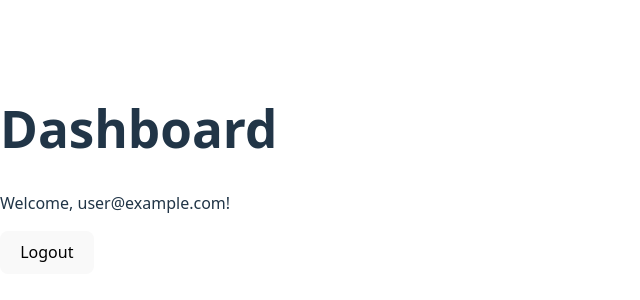
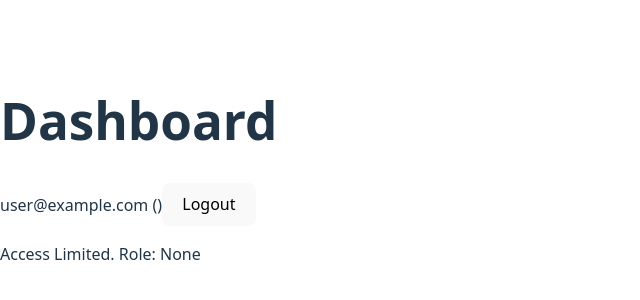
Before and after one commit to ashrafulislam65/job-candidate-management-client, a React (Vite) app: page /app in a window 1280 px wide. Shown: the part 230-530 px from the top of the page, without its empty margins (0-640 px from the left). Built offline with nearby package versions, Linux system fonts and the light colour scheme; no server answers; sample sign-in values are in the browser's storage.

Commit message:
user create in db successfull

```diff
--- a/package.json
+++ b/package.json
@@ -10,6 +10,8 @@
     "preview": "vite preview"
   },
   "dependencies": {
+    "@tanstack/react-query": "^5.90.16",
+    "axios": "^1.13.2",
     "firebase": "^12.7.0",
     "react": "^19.2.0",
     "react-dom": "^19.2.0",
--- a/src/Register.jsx
+++ b/src/Register.jsx
@@ -1,5 +1,6 @@
 import { useNavigate } from "react-router-dom";
 import useAuth from "./hooks/useAuth";
+import axiosSecure from "./api/axiosSecure";
 
 const Register = () => {
   const { register } = useAuth();
@@ -11,12 +12,25 @@ const Register = () => {
     const password = e.target.password.value;
 
     try {
+      // 1. Register in Firebase
       const result = await register(email, password);
-      const token = await result.user.getIdToken();
-      console.log("User Token:", token);
+
+      // 2. Get Token (needed for axiosSecure, though verifyToken middleware might bypass for this specific endpoint if public, but here we use secure)
+      // Actually, axiosSecure uses the *current* user. After register, 'auth.currentUser' is set.
+      // We'll trust axiosSecure interceptor to pick it up, or explicit token if needed.
+      // Better to wait a bit or just force token fetch if needed, but interceptor handles it.
+
+      // 3. Save to MongoDB
+      await axiosSecure.post('/api/users/register-role', {
+        uid: result.user.uid,
+        email: result.user.email,
+        role: 'candidate' // Default role
+      });
+
+      console.log("User registered in DB");
       navigate("/app");
     } catch (err) {
-      console.error(err);
+      console.error("Registration Error:", err);
     }
   };
 
--- /dev/null
+++ b/src/api/axiosSecure.js
@@ -0,0 +1,22 @@
+import axios from "axios";
+import { auth } from "../firebase.config";
+
+const axiosSecure = axios.create({
+    baseURL: import.meta.env.VITE_API_URL,
+});
+
+axiosSecure.interceptors.request.use(
+    async (config) => {
+        const user = auth.currentUser;
+        if (user) {
+            const token = await user.getIdToken();
+            config.headers.Authorization = `Bearer ${token}`;
+        }
+        return config;
+    },
+    (error) => {
+        return Promise.reject(error);
+    }
+);
+
+export default axiosSecure;
--- a/src/context/AuthProvider.jsx
+++ b/src/context/AuthProvider.jsx
@@ -7,6 +7,8 @@ import {
 } from "firebase/auth";
 import { auth } from "../firebase.config";
 import { AuthContext } from "./AuthContext";
+import { useQuery } from "@tanstack/react-query";
+import axiosSecure from "../api/axiosSecure";
 
 const AuthProvider = ({ children }) => {
   const [user, setUser] = useState(null);
@@ -35,7 +37,17 @@ const AuthProvider = ({ children }) => {
     return () => unsubscribe();
   }, []);
 
-  const authInfo = { user, loading, register, login, logout };
+  // Fetch user role
+  const { data: role, isLoading: isRoleLoading } = useQuery({
+    queryKey: ["role", user?.email],
+    enabled: !!user,
+    queryFn: async () => {
+      const res = await axiosSecure.get("/me");
+      return res.data.role; // Assuming backend returns { role: "..." }
+    },
+  });
+
+  const authInfo = { user, loading, register, login, logout, role, isRoleLoading };
 
   return (
     <AuthContext.Provider value={authInfo}>
--- a/src/main.jsx
+++ b/src/main.jsx
@@ -1,17 +1,21 @@
 import { StrictMode } from 'react'
 import { createRoot } from 'react-dom/client'
 import { BrowserRouter } from 'react-router-dom'
+import { QueryClient, QueryClientProvider } from '@tanstack/react-query'
 import './index.css'
 import App from './App.jsx'
 import AuthProvider from './context/AuthProvider.jsx'
 
+const queryClient = new QueryClient()
 
 createRoot(document.getElementById('root')).render(
   <StrictMode>
-    <BrowserRouter>
-      <AuthProvider>
-        <App />
-      </AuthProvider>
-    </BrowserRouter>
+    <QueryClientProvider client={queryClient}>
+      <BrowserRouter>
+        <AuthProvider>
+          <App />
+        </AuthProvider>
+      </BrowserRouter>
+    </QueryClientProvider>
   </StrictMode>,
 )
--- /dev/null
+++ b/src/pages/AdminDashboard.jsx
@@ -0,0 +1,17 @@
+const AdminDashboard = () => {
+    return (
+        <div>
+            <h2 className="text-2xl font-bold mb-4">Admin Dashboard</h2>
+            <div className="bg-white p-6 rounded-lg shadow-md">
+                <p className="text-gray-600">Welcome, Admin!</p>
+                <p className="mt-2 text-sm text-gray-500">Manage candidates and interviews here.</p>
+                {/* Placeholder for future features */}
+                <div className="mt-4 p-4 border border-dashed border-gray-300 rounded">
+                    <p className="text-center text-gray-400">Candidate List & Upload will appear here.</p>
+                </div>
+            </div>
+        </div>
+    );
+};
+
+export default AdminDashboard;
--- /dev/null
+++ b/src/pages/CandidateDashboard.jsx
@@ -0,0 +1,17 @@
+const CandidateDashboard = () => {
+    return (
+        <div>
+            <h2 className="text-2xl font-bold mb-4">My Profile</h2>
+            <div className="bg-white p-6 rounded-lg shadow-md">
+                <p className="text-gray-600">Welcome, Candidate!</p>
+                <p className="mt-2 text-sm text-gray-500">Track your application status here.</p>
+                {/* Placeholder for future features */}
+                <div className="mt-4 p-4 border border-dashed border-gray-300 rounded">
+                    <p className="text-center text-gray-400">Application details will appear here.</p>
+                </div>
+            </div>
+        </div>
+    );
+};
+
+export default CandidateDashboard;
--- a/src/pages/Dashboard.jsx
+++ b/src/pages/Dashboard.jsx
@@ -1,13 +1,33 @@
+import AdminDashboard from "./AdminDashboard";
+import CandidateDashboard from "./CandidateDashboard";
 import useAuth from "../hooks/useAuth";
 
 const Dashboard = () => {
-    const { user, logout } = useAuth();
+    const { user, logout, role, isRoleLoading } = useAuth();
+
+    if (isRoleLoading) return <p>Loading role...</p>;
 
     return (
-        <div>
-            <h1>Dashboard</h1>
-            <p>Welcome, {user?.email}!</p>
-            <button onClick={logout}>Logout</button>
+        <div className="container mx-auto p-4">
+            <div className="flex justify-between items-center mb-6">
+                <h1 className="text-3xl font-bold">Dashboard</h1>
+                <div className="flex items-center gap-4">
+                    <span className="text-sm text-gray-600">{user?.email} ({role})</span>
+                    <button onClick={logout} className="bg-red-500 hover:bg-red-600 text-white px-4 py-2 rounded">
+                        Logout
+                    </button>
+                </div>
+            </div>
+
+            {role === 'admin' || role === 'staff' ? (
+                <AdminDashboard />
+            ) : role === 'candidate' ? (
+                <CandidateDashboard />
+            ) : (
+                <div className="bg-yellow-100 p-4 rounded text-yellow-700">
+                    <p>Access Limited. Role: {role || 'None'}</p>
+                </div>
+            )}
         </div>
     );
 };
```
Also changed, not shown: 1 other file (tests, documents, lock files or other folders).
